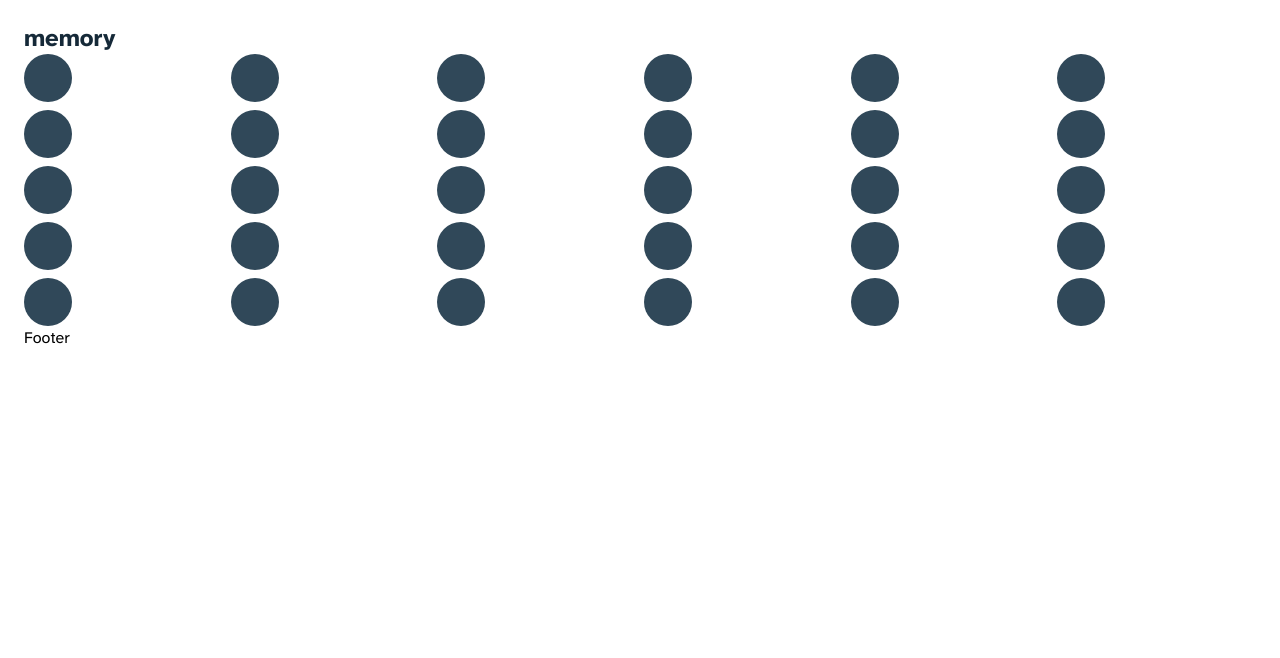
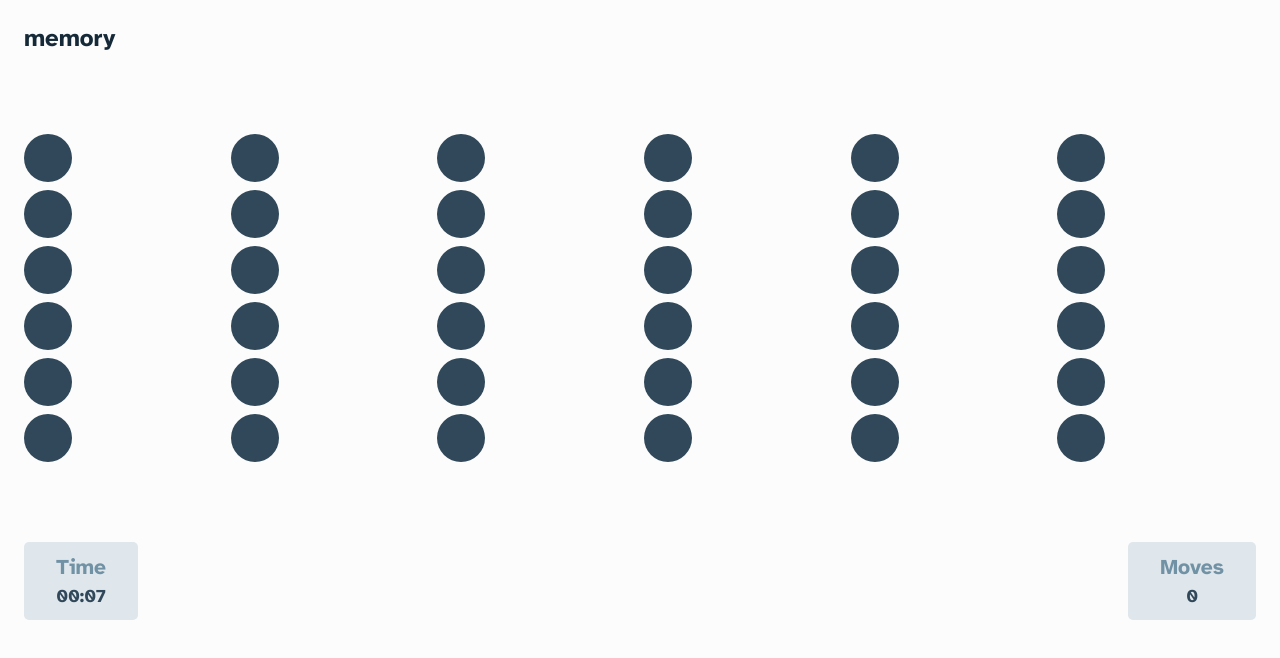
Before and after one commit to MrDemirtas/memory-game, a React (Vite) app: page / in a window 1280 px wide. Shown: the top 658 px of the page. Built offline with nearby package versions, Linux system fonts and the light colour scheme.

Commit message:
genel işleyiş tamamlandı

```diff
--- a/src/App.css
+++ b/src/App.css
@@ -3,6 +3,7 @@
 body {
   font-family: "Atkinson Hyperlegible", system-ui;
   padding: 24px;
+  background-color: #fcfcfc;
 }
 
 header {
@@ -11,6 +12,7 @@ header {
     line-height: 29.76px;
     color: #152938;
   }
+  margin-bottom: 80px;
 }
 
 .numbers-container {
@@ -33,16 +35,16 @@ header {
       font-size: 24px;
       font-weight: 700;
       line-height: 29.76px;
-      color: #FCFCFC;
+      color: #fcfcfc;
     }
   }
 
   .number.active {
-    background-color: #FDA214;
+    background-color: #fda214;
   }
 
   .number.passive {
-    background-color: #BCCED9;
+    background-color: #bcced9;
   }
 }
 
@@ -58,5 +60,38 @@ header {
   justify-content: center;
   font-size: 24px;
   font-weight: 700;
-  color: #FCFCFC;
+  color: #fcfcfc;
 }
+
+.footer {
+  margin-top: 80px;
+  text-align: center;
+  h1 {
+    font-size: 24px;
+    line-height: 29.76px;
+    color: #152938;
+    margin-bottom: 24px;
+  }
+  .footer-container {
+    display: flex;
+    justify-content: space-between;
+    align-items: center;
+    .time,
+    .moves {
+      border-radius: 5px;
+      display: flex;
+      flex-direction: column;
+      align-items: center;
+      font-size: 18px;
+      font-weight: 700;
+      padding: 10px 32px;
+      background-color: #dfe7ec;
+      h3 {
+        color: #7191a5;
+      }
+      span {
+        color: #304859;
+      }
+    }
+  }
+}
--- a/src/App.jsx
+++ b/src/App.jsx
@@ -1,15 +1,53 @@
 import Header from "./components/header";
 import Numbers from "./components/numbers";
 import Footer from "./components/footer";
+import { useState } from "react";
 
+let firstTime = false;
+let timerId;
 function App() {
+  const [moves, setMoves] = useState(0);
+  const [time, setTime] = useState(0);
+  const [gameOver, setGameOver] = useState(false);
+
+  function timer() {
+    const timerId = setInterval(() => {
+      setTime((prev) => prev + 1);
+    }, 1000);
+    return timerId;
+  }
+
+  if (!firstTime) {
+    timerId = timer();
+    firstTime = true;
+  }
+
+  function handleMoves() {
+    setMoves(moves + 1);
+  }
+
+  function handleGameOver() {
+    setGameOver(true);
+    clearInterval(timerId);
+  }
+
   return (
     <>
       <Header />
-      <Numbers />
-      <Footer />
+      <Numbers handleMoves={handleMoves} handleGameOver={handleGameOver} />
+      <Footer moves={moves} time={convertSecondsToTime(time)} gameOver={gameOver} />
     </>
   );
 }
 
+function convertSecondsToTime(seconds) {
+  const minutes = Math.floor((seconds % 3600) / 60);
+  const secs = seconds % 60;
+
+  const formattedMinutes = minutes.toString().padStart(2, "0");
+  const formattedSeconds = secs.toString().padStart(2, "0");
+
+  return `${formattedMinutes}:${formattedSeconds}`;
+}
+
 export default App;
--- a/src/components/footer.jsx
+++ b/src/components/footer.jsx
@@ -1,5 +1,21 @@
-function Footer() {
-  return <div className="footer">Footer</div>;
+function Footer({ time, moves, gameOver }) {
+  return (
+    <>
+      <div className="footer">
+        <h1>{gameOver && "Game Over"}</h1>
+        <div className="footer-container">
+          <div className="time">
+            <h3>Time</h3>
+            <span>{time}</span>
+          </div>
+          <div className="moves">
+            <h3>Moves</h3>
+            <span>{moves}</span>
+          </div>
+        </div>
+      </div>
+    </>
+  );
 }
 
 export default Footer;
--- a/src/components/numbers.jsx
+++ b/src/components/numbers.jsx
@@ -2,41 +2,38 @@ import { useState } from "react";
 import { numbers } from "../nums";
 
 const randomNumbers = numbers.sort(() => Math.random() - 0.5);
-
-function Numbers() {
+console.log(randomNumbers);
+function Numbers({ handleMoves, handleGameOver }) {
   const [numberData, setNumberData] = useState(randomNumbers);
   const [selectedNumbers, setSelectedNumbers] = useState([]);
   const [buttonDisabled, setButtonDisabled] = useState(false);
-  const [isGameOver, setIsGameOver] = useState(false);
-
-  if (numberData.every((x) => x.isFound === true)) {
-    setIsGameOver(true);
-  }
-
-  if (selectedNumbers.length === 2) {
-    setButtonDisabled(true);
-    if (selectedNumbers[0].num === selectedNumbers[1].num) {
-      setTimeout(() => {
-        numberData.find((x) => x.id === selectedNumbers[0].id).isFound = true;
-        numberData.find((x) => x.id === selectedNumbers[1].id).isFound = true;
-        setNumberData([...numberData]);
-        setButtonDisabled(false);
-      }, 1500);
-    } else {
-      setTimeout(() => {
-        numberData.find((x) => x.id === selectedNumbers[0].id).isShow = false;
-        numberData.find((x) => x.id === selectedNumbers[1].id).isShow = false;
-        setNumberData([...numberData]);
-        setButtonDisabled(false);
-      }, 1500);
-    }
-    setSelectedNumbers([]);
-  }
 
   function handleClick(id, num) {
     numberData.find((x) => x.id === id).isShow = true;
     setNumberData([...numberData]);
-    setSelectedNumbers([...selectedNumbers, { id: id, num: num }]);
+    const newSelectedNumbers = [...selectedNumbers, { id: id, num: num }];
+
+    if (newSelectedNumbers.length === 2) {
+      handleMoves();
+      setButtonDisabled(true);
+      setTimeout(() => {
+        if (newSelectedNumbers[0].num === newSelectedNumbers[1].num) {
+          numberData.find((x) => x.id === newSelectedNumbers[0].id).isFound = true;
+          numberData.find((x) => x.id === newSelectedNumbers[1].id).isFound = true;
+        } else {
+          numberData.find((x) => x.id === newSelectedNumbers[0].id).isShow = false;
+          numberData.find((x) => x.id === newSelectedNumbers[1].id).isShow = false;
+        }
+        if (numberData.every((x) => x.isFound)) {
+          handleGameOver();
+        }
+        setNumberData([...numberData]);
+        setButtonDisabled(false);
+      }, 1500);
+      setSelectedNumbers([]);
+    } else {
+      setSelectedNumbers([{ id: id, num: num }]);
+    }
   }
 
   return (
--- a/src/nums.js
+++ b/src/nums.js
@@ -91,6 +91,24 @@ export const numbers = [
   },
   {
     id: crypto.randomUUID(),
+    num: 16,
+    isShow: false,
+    isFound: false,
+  },
+  {
+    id: crypto.randomUUID(),
+    num: 17,
+    isShow: false,
+    isFound: false,
+  },
+  {
+    id: crypto.randomUUID(),
+    num: 18,
+    isShow: false,
+    isFound: false,
+  },
+  {
+    id: crypto.randomUUID(),
     num: 1,
     isShow: false,
     isFound: false,
@@ -179,4 +197,22 @@ export const numbers = [
     isShow: false,
     isFound: false,
   },
+  {
+    id: crypto.randomUUID(),
+    num: 16,
+    isShow: false,
+    isFound: false,
+  },
+  {
+    id: crypto.randomUUID(),
+    num: 17,
+    isShow: false,
+    isFound: false,
+  },
+  {
+    id: crypto.randomUUID(),
+    num: 18,
+    isShow: false,
+    isFound: false,
+  },
 ];
```
